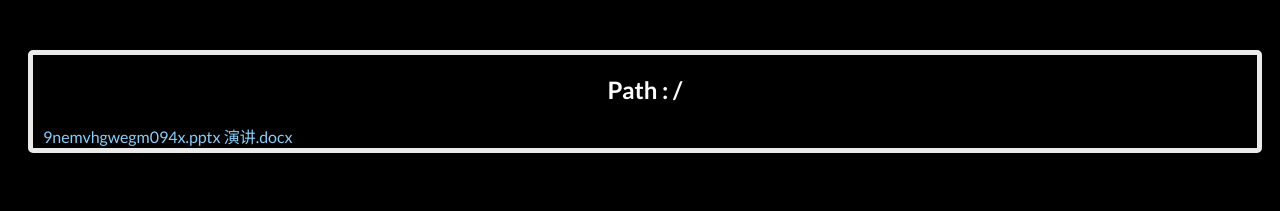
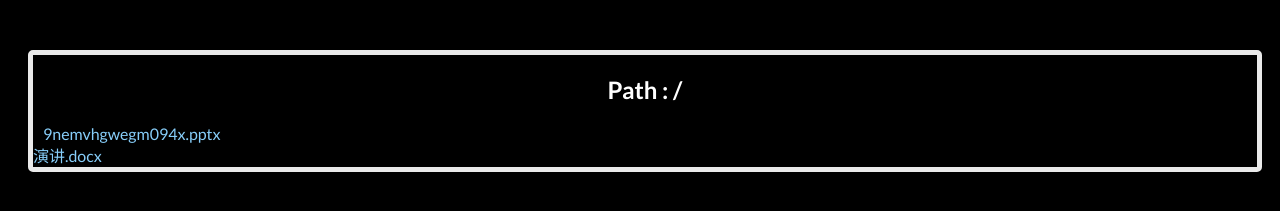
Before and after one commit to anothermeer/UselessWebsite, a plain HTML site: page main_new/files/index.html in a window 1280 px wide. Shown: the part 149-360 px from the top of the page. Drawn offline with Linux system fonts and the light colour scheme.

Commit message:
Added line spacing
14/5/2024 commit 2

```diff
--- a/main_new/files/index.html
+++ b/main_new/files/index.html
@@ -26,8 +26,8 @@
             <h2>Path : /</h2>
           </span>
           <span class="fcont">
-            <a href="/files/filecontents/9nemvhgwegm094x.pptx" class="linkformat">9nemvhgwegm094x.pptx</a>
-            <a href="/files/filecontents/演讲.docx" class="linkformat">演讲.docx</a>
+            <a href="/files/filecontents/9nemvhgwegm094x.pptx" class="linkformat">9nemvhgwegm094x.pptx</a><br>
+            <a href="/files/filecontents/演讲.docx" class="linkformat">演讲.docx</a><br>
           </span>
         </div>
     </section>
```
